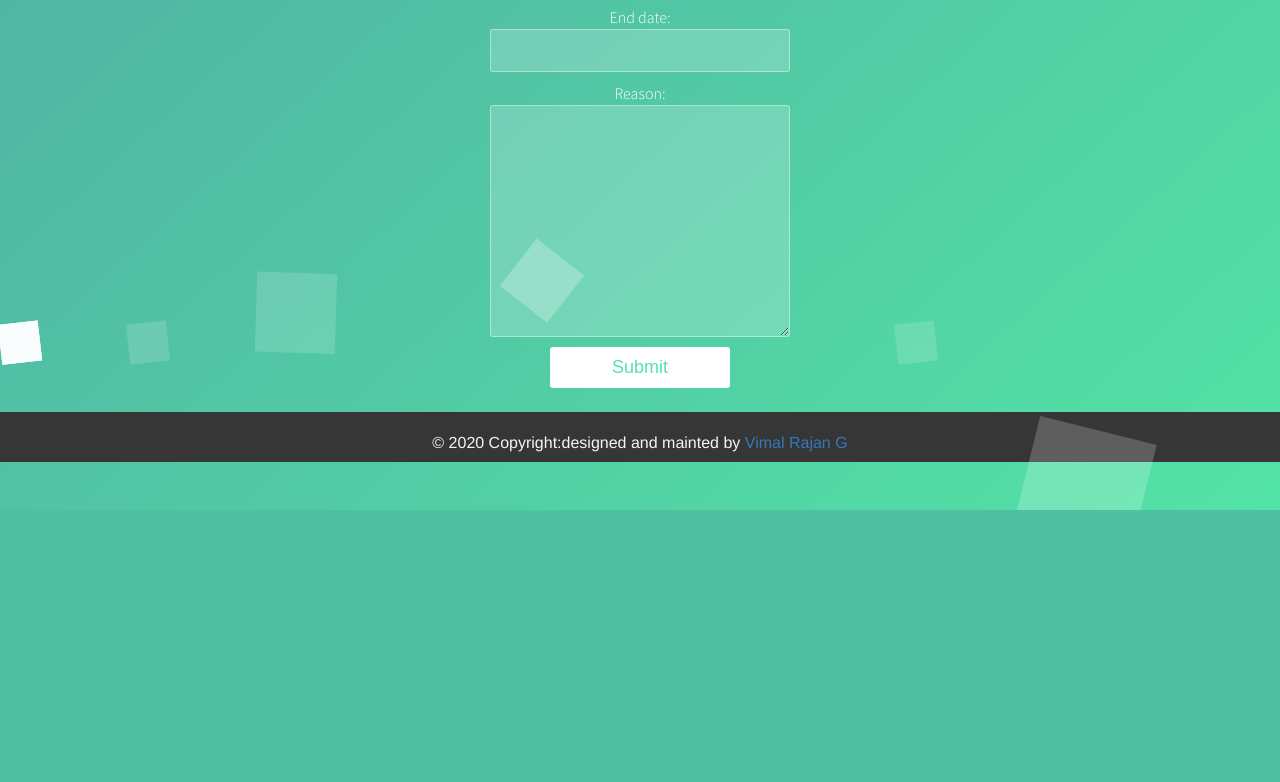
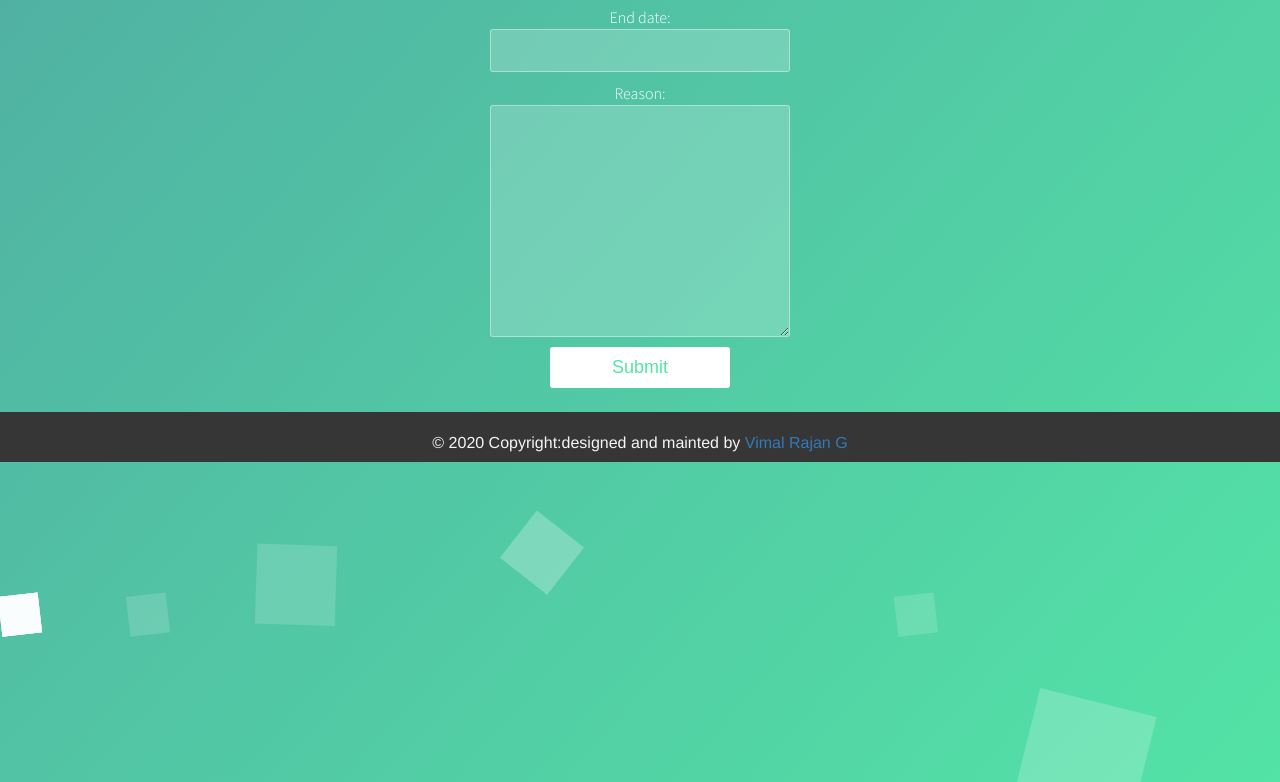
Before and after one commit to vimalrajan242001/vimal242001, a Django app: page /leave_req1/leave_req1 in a window 1280 px wide. Shown: the part 658-1440 px from the top of the page. Before the commit the page ends 1168 px from the top, so only its background shows below. Run offline with Django 3.2, Linux system fonts and the light colour scheme; the visitor is signed in with stand-in values (Sample User, id 1); some libraries are stand-ins or nearby versions; grey boxes are pictures that could not be loaded.

Commit message:
Update style_leavess.css

```diff
--- a/static/css/style_leavess.css
+++ b/static/css/style_leavess.css
@@ -54,7 +54,7 @@ body :-ms-input-placeholder {
   left: 0;
   bottom: 0;
   width: 100%;
-  height: 145%;
+  height: 179%;
   margin-top: -200px;
   overflow: hidden;
 }
```
